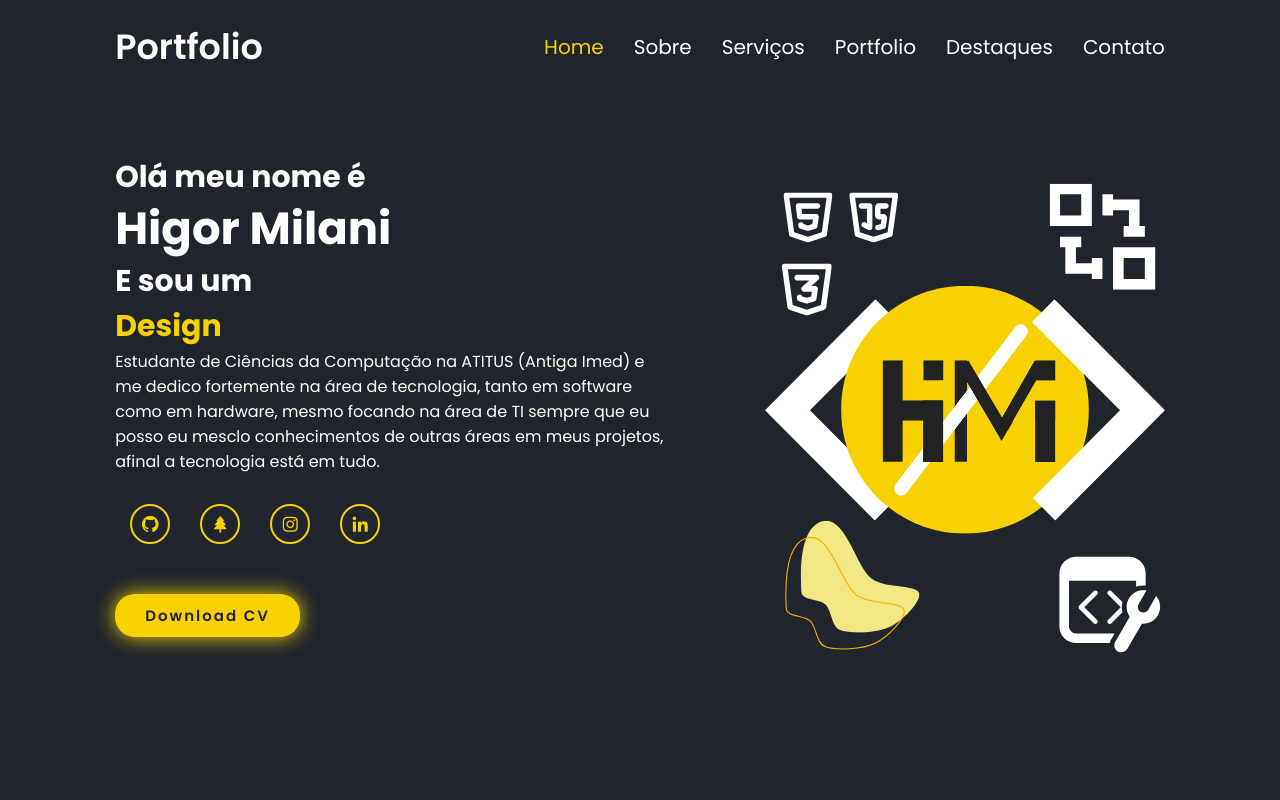
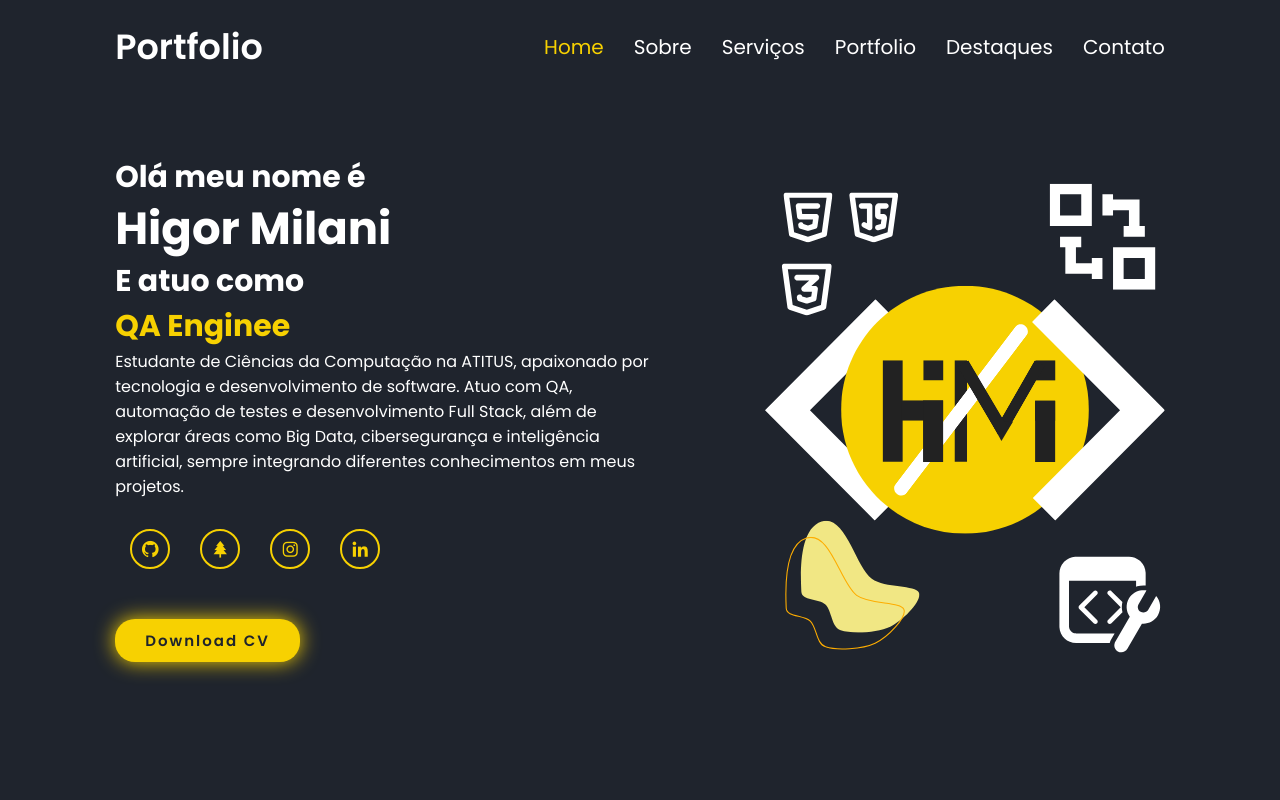
Before and after one commit to Higor-H/portfolio, a React (Vite) app: page / in a window 1280 px wide. Shown: the top 800 px of the page. Built offline with nearby package versions, Linux system fonts and the light colour scheme.

Commit message:
refactor: enhance Home component with improved typed text functionality and scroll reveal effects

```diff
--- a/src/sections/Home.jsx
+++ b/src/sections/Home.jsx
@@ -1,4 +1,4 @@
-import  { useEffect } from 'react';
+import {useEffect, useRef} from 'react';
 
 import ScrollReveal from "scrollreveal";
 import Typed from "typed.js";
@@ -9,29 +9,52 @@ import styles from "./Home.module.css";
 
 const Home = () => {
 
+    const typedRef = useRef(null);
 
+   const scrollRevealRef = useRef(null);
 
     useEffect(()=>{
-        ScrollReveal({
+        const sr = ScrollReveal({
             distance: '100px',
             duration: 2000,
             delay: 10,
         });
-        ScrollReveal().reveal(`.${styles.home_conteiner}`,{origin: 'top'});
-        ScrollReveal().reveal(`.${styles.home_conteiner} h1`,{origin: 'left'});
-        ScrollReveal().reveal(`.${styles.social_media}`,{origin: 'left'});
-    });
+
+        scrollRevealRef.current = sr;
+
+        sr.reveal(`.${styles.home_conteiner}`, { origin: 'top' });
+        sr.reveal(`.${styles.home_conteiner} h1`, { origin: 'left' });
+        sr.reveal(`.${styles.social_media}`, { origin: 'left' });
+
+        return () => {
+            if (scrollRevealRef.current) {
+                scrollRevealRef.current.destroy();
+                scrollRevealRef.current = null;
+            }
+        };
+    },  []);
 
 
 
     useEffect(() => {
-        let typed = new Typed("#typed_text_home", {
-            strings: ["Desenvolvedor Front-End", "Designer", "Progamador", "Desenvolvedor Back-End"],
+        if (!typedRef.current) return;
+
+        const typed = new Typed(typedRef.current, {
+            strings: [
+                "Full Stack Developer",
+                "QA Engineer",
+                "Test Automation Engineer",
+                "Big Data Professional",
+                "Cybersecurity Enthusiast",
+                "AI and Machine Learning Practitioner",
+            ],
             typeSpeed: 40,
             backSpeed: 100,
             backDelay: 1000,
             loop: true,
-          });
+            smartBackspace: false
+        });
+
         return () => {
             typed.destroy();
         };
@@ -45,14 +68,13 @@ const Home = () => {
             <div className={styles.home_conteiner}>
                 <h3>Olá meu nome é</h3>
                 <h1>Higor Milani</h1>
-                <h3>E sou um </h3>
-                <h3>
-                    <span id='typed_text_home' className={styles.typed_text}></span>
-                    <span className={styles.none}>Desenvolvedor Back-end</span>
+                <h3>E atuo como </h3>
+                <h3 className={styles.typedWrapper}>
+                    <span ref={typedRef} className={styles.typed_text}></span>
                 </h3>
-                <p>Estudante de Ciências da Computação na ATITUS (Antiga Imed) e me dedico fortemente na área de
-                    tecnologia, tanto em software como em hardware, mesmo focando na área de TI sempre que eu posso eu
-                    mesclo conhecimentos de outras áreas em meus projetos, afinal a tecnologia está em tudo.</p>
+                <p>Estudante de Ciências da Computação na ATITUS, apaixonado por tecnologia e desenvolvimento de software.
+                    Atuo com QA, automação de testes e desenvolvimento Full Stack, além de explorar áreas como Big Data, cibersegurança e inteligência artificial,
+                    sempre integrando diferentes conhecimentos em meus projetos.</p>
 
                 <div className={styles.social_media}>
                     <a href="https://github.com/Higor-H" target="_blank" rel="noreferrer"><i className='bx bxl-github'></i></a>
--- a/src/sections/Home.module.css
+++ b/src/sections/Home.module.css
@@ -58,7 +58,7 @@
 }
 
 .typed_text{
-    position: absolute;
+    position: relative;
 }
 .none{
     color: var(--transparent-color);
@@ -149,6 +149,12 @@
         margin-top: 50px;
     }
 
+    .typedWrapper {
+        line-height: 1.3;
+        min-height: calc(1.3em * 3);
+    }
+
+
 
 }
 
```
